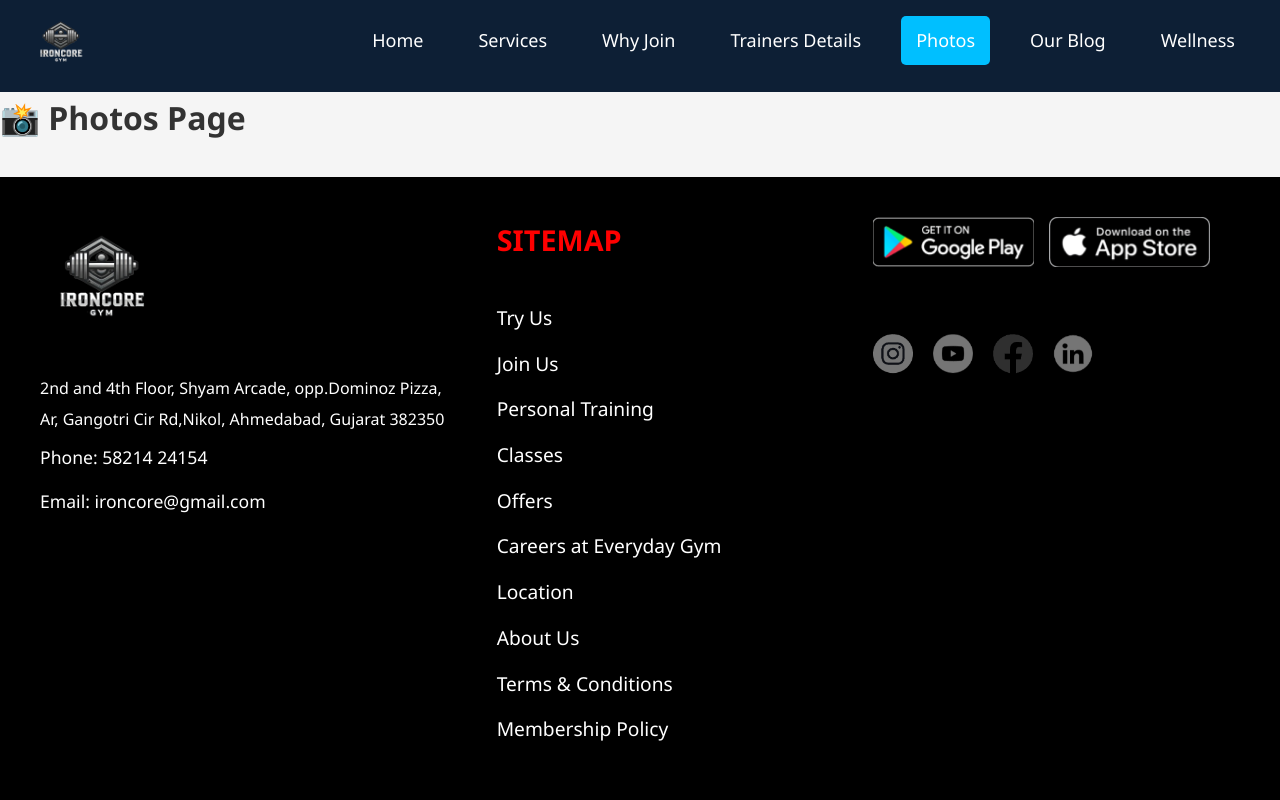
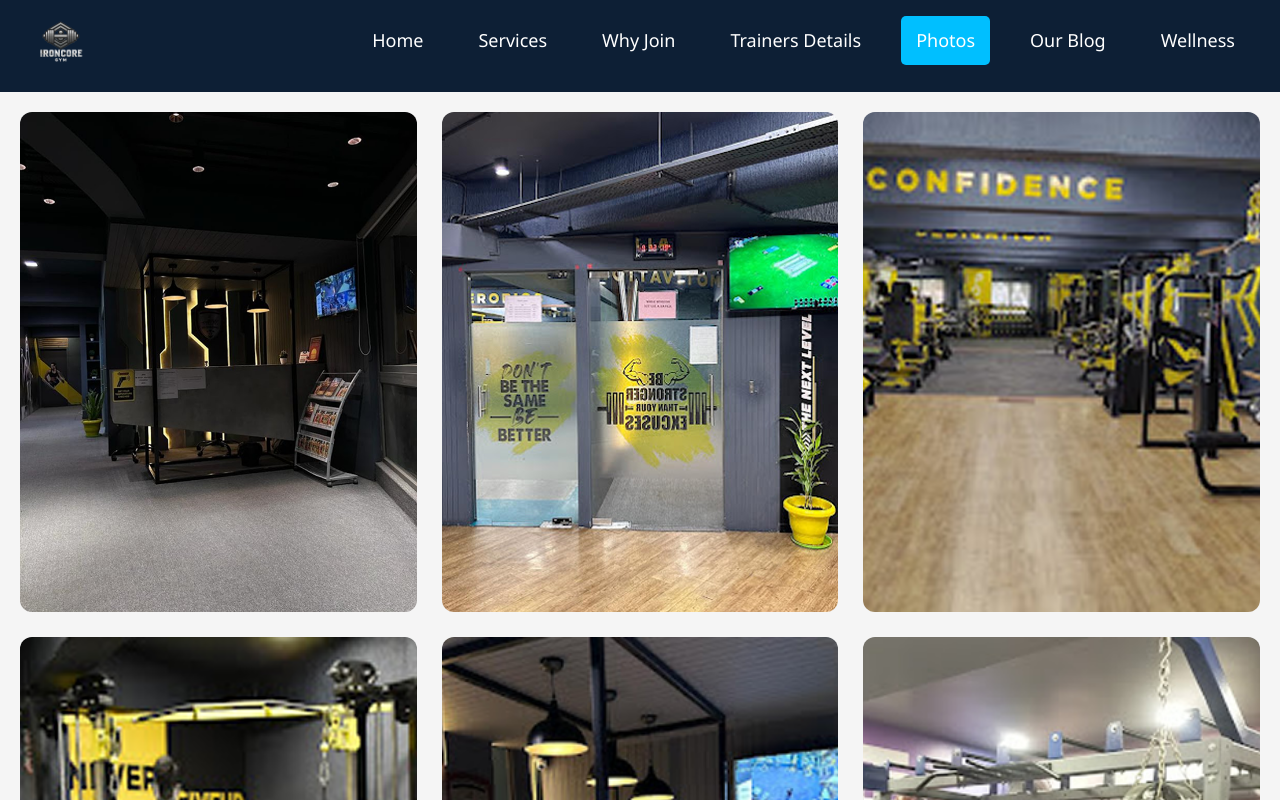
Before and after one commit to codinggita/ironcore_gym, a React (Vite) app in the folder Frontend-Main/vite_app/: page /photos in a window 1280 px wide. Shown: the top 800 px of the page. Built offline with nearby package versions, Linux system fonts and the light colour scheme.

Commit message:
added gym photos.

```diff
--- a/Frontend-Main/vite_app/src/design/Photos.css
+++ b/Frontend-Main/vite_app/src/design/Photos.css
@@ -0,0 +1,27 @@
+.photos-container {
+    padding: 20px;
+    display: flex;
+    justify-content: center;
+    align-items: center;
+}
+
+.photo-grid {
+    display: grid;
+    grid-template-columns: repeat(3, 1fr);
+    gap: 25px;
+    max-width: 1400px;
+    width: 100%;
+}
+
+.photo-item {
+    width: 100%;
+    height: 500px;
+    object-fit: cover;
+    border-radius: 12px;
+    transition: transform 0.3s ease-in-out, box-shadow 0.3s ease-in-out;
+}
+
+.photo-item:hover {
+    transform: scale(1.04);
+    box-shadow: 0px 10px 25px rgba(0, 0, 0, 0.5);
+}
--- a/Frontend-Main/vite_app/src/pages/Photos.jsx
+++ b/Frontend-Main/vite_app/src/pages/Photos.jsx
@@ -1,9 +1,56 @@
-import React from 'react'
+import React from 'react';
+import "../design/Photos.css";
+
+import photo1 from '../assets/photo-1.png';
+import photo2 from '../assets/photo-2.png';
+import photo3 from '../assets/photo-3.png';
+import photo4 from '../assets/photo-4.png';
+import photo5 from '../assets/photo-5.png';
+import photo6 from '../assets/photo-6.png';
+import photo7 from '../assets/photo-7.png';
+import photo8 from '../assets/photo-8.png';
+import photo9 from '../assets/photo-9.png';
+import photo10 from '../assets/photo-10.png';
+import photo11 from '../assets/photo-11.png';
+import photo12 from '../assets/photo-12.png';
+import photo13 from '../assets/photo-13.png';
+import photo14 from '../assets/photo-14.png';
+import photo15 from '../assets/photo-15.png';
+import photo16 from '../assets/photo-16.png';
+import photo17 from '../assets/photo-17.png';
+import photo18 from '../assets/photo-18.png';
+import photo19 from '../assets/photo-19.png';
+import photo20 from '../assets/photo-20.png';
+import photo21 from '../assets/photo-21.png';
 
 function Photos() {
   return (
-    <h1>📸 Photos Page</h1>
-  )
+    <div className="photos-container">
+      <div className="photo-grid">
+        <img src={photo2 || "/placeholder.svg"} alt="Photo 2" className="photo-item photo-2" />
+        <img src={photo4 || "/placeholder.svg"} alt="Photo 4" className="photo-item photo-4" />
+        <img src={photo1 || "/placeholder.svg"} alt="Photo 1" className="photo-item photo-1" />
+        <img src={photo3 || "/placeholder.svg"} alt="Photo 3" className="photo-item photo-3" />
+        <img src={photo5 || "/placeholder.svg"} alt="Photo 5" className="photo-item photo-5" />
+        <img src={photo6 || "/placeholder.svg"} alt="Photo 6" className="photo-item photo-6" />
+        <img src={photo7 || "/placeholder.svg"} alt="Photo 7" className="photo-item photo-7" />
+        <img src={photo8 || "/placeholder.svg"} alt="Photo 8" className="photo-item photo-8" />
+        <img src={photo9 || "/placeholder.svg"} alt="Photo 9" className="photo-item photo-9" />
+        <img src={photo10 || "/placeholder.svg"} alt="Photo 10" className="photo-item photo-10" />
+        <img src={photo11 || "/placeholder.svg"} alt="Photo 11" className="photo-item photo-11" />
+        <img src={photo12 || "/placeholder.svg"} alt="Photo 12" className="photo-item photo-12" />
+        <img src={photo13 || "/placeholder.svg"} alt="Photo 13" className="photo-item photo-13" />
+        <img src={photo14 || "/placeholder.svg"} alt="Photo 14" className="photo-item photo-14" />
+        <img src={photo15 || "/placeholder.svg"} alt="Photo 15" className="photo-item photo-15" />
+        <img src={photo16 || "/placeholder.svg"} alt="Photo 16" className="photo-item photo-16" />
+        <img src={photo17 || "/placeholder.svg"} alt="Photo 17" className="photo-item photo-17" />
+        <img src={photo18 || "/placeholder.svg"} alt="Photo 18" className="photo-item photo-18" />
+        <img src={photo19 || "/placeholder.svg"} alt="Photo 19" className="photo-item photo-19" />
+        <img src={photo20 || "/placeholder.svg"} alt="Photo 20" className="photo-item photo-20" />
+        <img src={photo21 || "/placeholder.svg"} alt="Photo 21" className="photo-item photo-21" />
+      </div>
+    </div>
+  );
 }
 
-export default Photos
+export default Photos;
```
